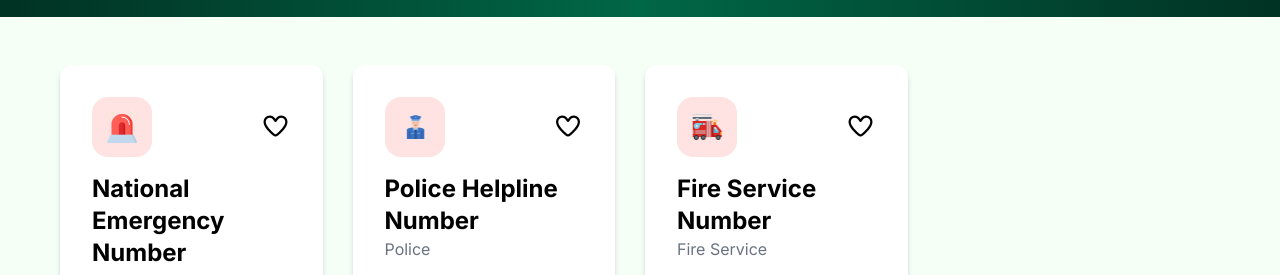
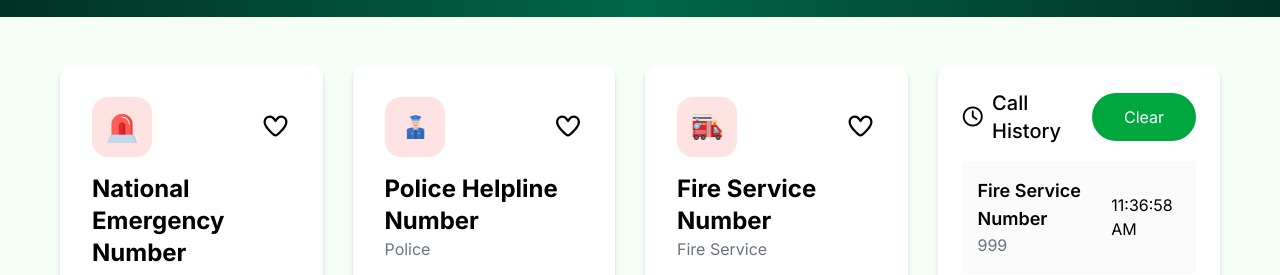
Before and after one commit to LitanMolla/emergency-hotline-assignment-5, a plain HTML site: page index.html in a window 1280 px wide. Shown: the part 315-590 px from the top of the page. Drawn offline with nearby package versions, Linux system fonts and the light colour scheme.

Commit message:
history design done

```diff
--- a/index.html
+++ b/index.html
@@ -26,13 +26,13 @@
                 <h4 class="text-[#006747] font-bold text-2xl">Emergency<br>Service</h4>
             </div>
             <div class="flex gap-5 items-center">
-                <button
+                <button id="total_heart"
                     class="flex items-center font-black gap-2.5 bg-[#41FF6B1A] py-3 px-9 rounded-[50px]"><span>0</span><img
                         class="w-[30px]" src="./assets/heart.png" alt="Heart img"></button>
-                <button
+                <button id="total_coin"
                     class="flex items-center font-black gap-2.5 bg-[#41FF6B1A] py-3 px-9 rounded-[50px]"><span>100</span><img
                         class="w-[30px]" src="./assets/coin.png" alt="coin img"></button>
-                <button class="bg-[#00A63E] py-3 px-9 rounded-[50px] text-white cursor-pointer">2 Copy</button>
+                <button class="bg-[#00A63E] py-3 px-9 rounded-[50px] text-white cursor-pointer"><span id="total_copy">2</span> Copy</button>
             </div>
         </nav>
     </header>
@@ -261,7 +261,32 @@
             </div>
             <!-- Right Side -->
             <div class="w-3/12">
-
+                <!-- Call History -->
+                <div class="bg-white p-6 rounded-xl shadow-md shadow-gray-300">
+                    <div class="flex justify-between items-center">
+                        <div class="flex items-center gap-2 text-xl font-medium">
+                            <i class="fa-regular fa-clock"></i>
+                            <p>Call History</p>
+                        </div>
+                        <button id="clear_btn"
+                            class="text-white bg-[#00A63E] px-8 py-3 rounded-[50px] cursor-pointer duration-300 hover:bg-green-700">Clear</button>
+                    </div>
+                    <div id="history_container" class="mt-4 space-y-2">
+                        <!--  -->
+                        <div class="p-4 bg-[#FAFAFA] ">
+                            <div class="flex justify-between items-center">
+                                <div class="">
+                                    <h4 class="text-lg font-semibold">Fire Service Number</h4>
+                                    <p class="text-gray-500">999</p>
+                                </div>
+                                <div class="">
+                                    <p class="">11:36:58 AM</p>
+                                </div>
+                            </div>
+                        </div>
+                        <!--  -->
+                    </div>
+                </div>
             </div>
         </div>
     </main>
```
